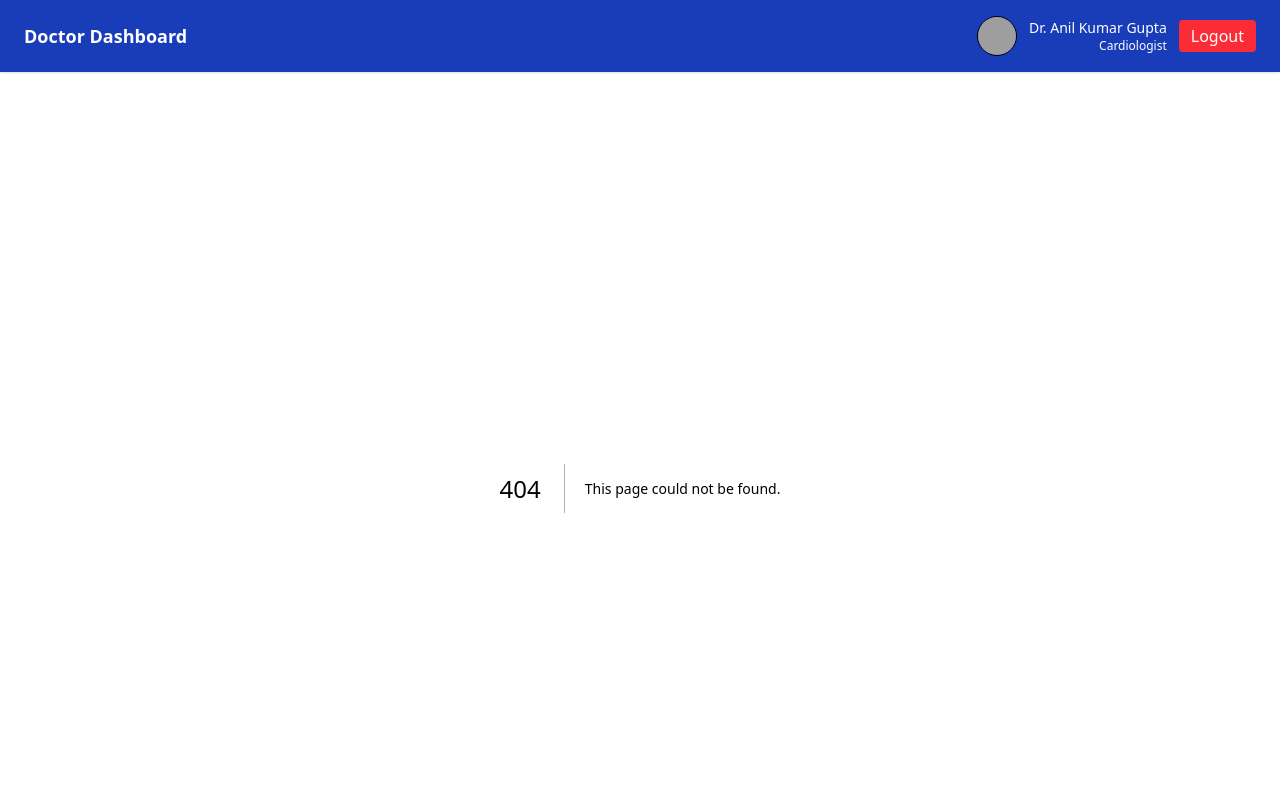
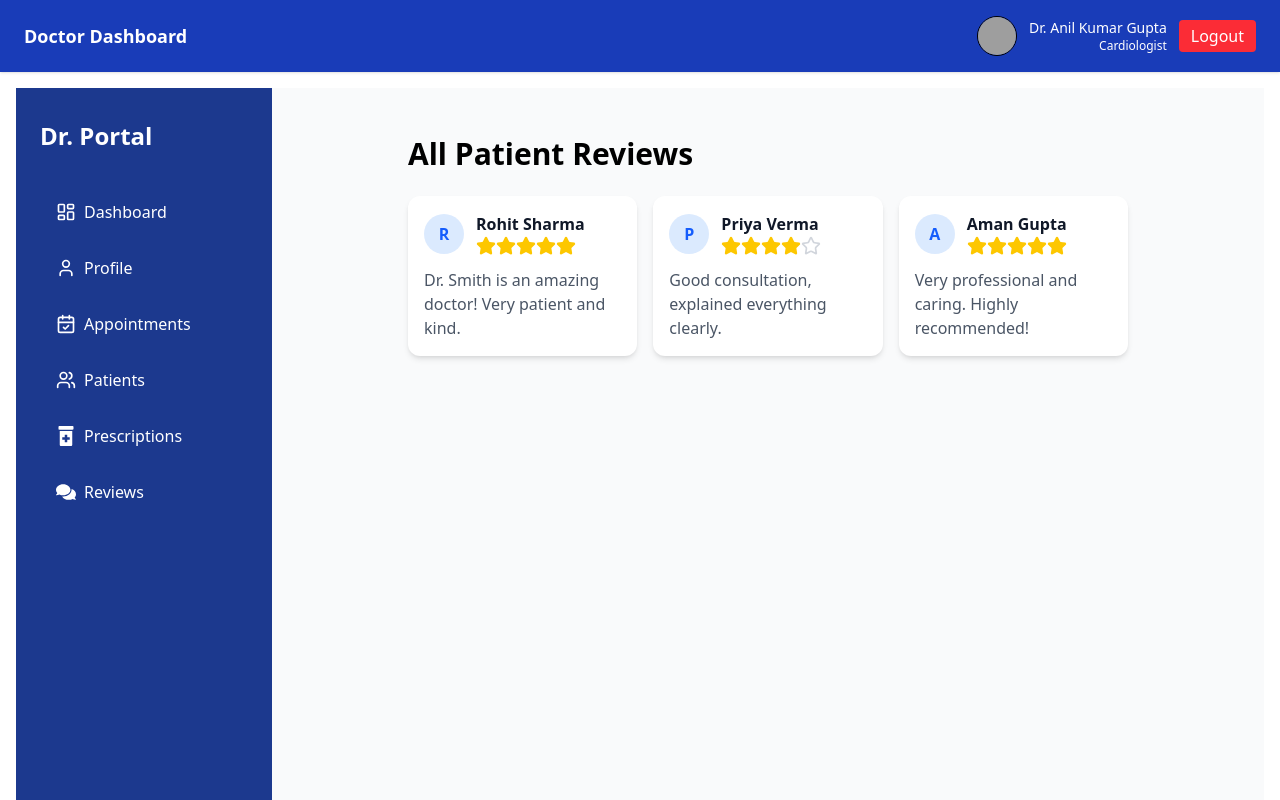
Before and after one commit to irfan56123/internship_task_02_updated, a Next.js app: page /doctor/reviews in a window 1280 px wide. Before the commit this address had no page. Shown: the top 800 px of the page. Built offline with nearby package versions, Linux system fonts and the light colour scheme; grey boxes are pictures that could not be loaded.

Commit message:
added Review

```diff
--- /dev/null
+++ b/src/app/api/reviews/route.ts
@@ -0,0 +1,23 @@
+import { NextResponse } from "next/server";
+
+const reviews = [
+  {
+    patientName: "Rohit Sharma",
+    rating: 5,
+    comment: "Dr. Smith is an amazing doctor! Very patient and kind."
+  },
+  {
+    patientName: "Priya Verma",
+    rating: 4,
+    comment: "Good consultation, explained everything clearly."
+  },
+  {
+    patientName: "Aman Gupta",
+    rating: 5,
+    comment: "Very professional and caring. Highly recommended!"
+  }
+];
+
+export async function GET() {
+  return NextResponse.json(reviews);
+}
--- a/src/app/doctor/layout.tsx
+++ b/src/app/doctor/layout.tsx
@@ -6,6 +6,7 @@ import { Menu, X, LayoutDashboard, User, CalendarCheck, Users, LogOut } from 'lu
 import { Disclosure } from '@headlessui/react';
 import LogoutButton from '../../components/logoutbutton';
 import { FaPrescriptionBottleAlt } from 'react-icons/fa';
+import { FaComments } from "react-icons/fa";
 
 
 
@@ -15,6 +16,8 @@ const navigation = [
   { name: 'Appointments', href: '/doctor/appointments', icon: <CalendarCheck className="w-5 h-5 mr-2" /> },
   { name: 'Patients', href: '/doctor/patients', icon: <Users className="w-5 h-5 mr-2" /> },
     { name: 'Prescriptions', href: '/doctor/prescriptions',icon: <FaPrescriptionBottleAlt className="w-5 h-5 mr-2 text-white" />
+ },
+   { name: 'Reviews', href: '/doctor/reviews',  icon: <FaComments className="w-5 h-5 mr-2 text-white" />
  },
 ];
 
--- /dev/null
+++ b/src/app/doctor/reviews/page.tsx
@@ -0,0 +1,10 @@
+import DoctorReviews from "@/components/DoctorReviews";
+
+export default function ReviewsPage() {
+  return (
+    <div className="max-w-3xl mx-auto p-6">
+      <h1 className="text-3xl font-bold mb-6">All Patient Reviews</h1>
+      <DoctorReviews />
+    </div>
+  );
+}
--- a/src/app/page.tsx
+++ b/src/app/page.tsx
@@ -7,13 +7,16 @@ export default function HomePage() {
     <div className="min-h-screen flex flex-col bg-white text-gray-800">
       {/* Navbar */}
       <nav className="flex justify-between items-center px-8 py-4 bg-blue-600 text-white shadow-md">
-        <h2 className="text-2xl font-bold">Doctor Onboarding</h2>
+        <h2 className="text-2xl font-bold">Patient & Doctor Portal</h2>
         <div className="flex gap-6">
           <Link href="/login" className="hover:text-blue-200 transition">
-            Login
+            Doctor Login
           </Link>
-          <Link href="/signup" className="hover:text-blue-200 transition">
-            Sign Up
+          <Link
+            href="https://internship-patient-task-t33j.vercel.app/login"
+            className="hover:text-blue-200 transition"
+          >
+            Patient Login
           </Link>
         </div>
       </nav>
@@ -23,24 +26,26 @@ export default function HomePage() {
         {/* Text Content */}
         <div className="max-w-xl">
           <h1 className="text-4xl md:text-5xl font-bold leading-tight mb-6 text-blue-600">
-            Manage Your Practice Effortlessly
+            One Platform for Patients & Doctors
           </h1>
           <p className="text-lg md:text-xl mb-8 text-gray-700">
-            A secure and modern platform for doctors to manage appointments,
-            patient records, and prescriptions — all in one place.
+            A secure and modern healthcare management system where patients can
+            easily book appointments and manage their medical records, while
+            doctors can handle schedules, patient details, salaries, and
+            prescriptions — all in one place.
           </p>
           <div className="flex gap-4">
             <Link
-              href="/signup"
+              href="https://internship-patient-task-t33j.vercel.app/login"
               className="px-6 py-3 bg-blue-600 text-white rounded-xl shadow-md hover:bg-blue-700 transition"
             >
-              Get Started
+              Patient Login
             </Link>
             <Link
               href="/login"
-              className="px-6 py-3 bg-white border border-blue-600 text-blue-600 rounded-xl shadow-md hover:bg-blue-50 transition"
+              className="px-6 py-3 bg-blue-600 text-white rounded-xl shadow-md hover:bg-blue-700 transition"
             >
-              Login
+              Doctor Login
             </Link>
           </div>
         </div>
@@ -63,35 +68,33 @@ export default function HomePage() {
         <div className="grid md:grid-cols-3 gap-8 max-w-6xl mx-auto">
           <div className="bg-white p-6 rounded-xl shadow hover:shadow-lg transition border border-blue-100">
             <h3 className="text-xl font-semibold mb-4 text-blue-600">
-              Appointments
+              Easy Appointment Booking
             </h3>
             <p className="text-gray-700">
-              Schedule, track, and manage appointments effortlessly.
+              Patients can book, reschedule, or cancel appointments with just a
+              few clicks. Doctors can manage their daily schedules efficiently.
             </p>
           </div>
           <div className="bg-white p-6 rounded-xl shadow hover:shadow-lg transition border border-blue-100">
             <h3 className="text-xl font-semibold mb-4 text-blue-600">
-              Patients
+              Complete Patient Management
             </h3>
             <p className="text-gray-700">
-              Access complete patient history and medical records.
+              Doctors get access to full patient medical history, prescriptions,
+              and visit records for better treatment decisions.
             </p>
           </div>
           <div className="bg-white p-6 rounded-xl shadow hover:shadow-lg transition border border-blue-100">
             <h3 className="text-xl font-semibold mb-4 text-blue-600">
-              Prescriptions
+              Billing & Salary Tracking
             </h3>
             <p className="text-gray-700">
-              Create, store, and manage prescriptions digitally.
+              Automated billing for patients and salary management for doctors,
+              keeping finances transparent and hassle-free.
             </p>
           </div>
         </div>
       </section>
-
-      {/* Footer */}
-      <footer className="py-6 text-center text-white bg-blue-600 ">
-        © {new Date().getFullYear()} Doctor Onboarding Platform
-      </footer>
     </div>
   );
 }
--- /dev/null
+++ b/src/components/DoctorReviews.tsx
@@ -0,0 +1,73 @@
+"use client";
+
+import React, { useEffect, useState } from "react";
+import { Star } from "lucide-react";
+
+interface Review {
+  patientName: string;
+  rating: number;
+  comment: string;
+}
+
+export default function DoctorReviews() {
+  const [reviews, setReviews] = useState<Review[]>([]);
+  const [loading, setLoading] = useState(true);
+
+  useEffect(() => {
+    const fetchReviews = async () => {
+      try {
+        const res = await fetch("/api/reviews");
+        const data = await res.json();
+        setReviews(data);
+      } catch (error) {
+        console.error("Error fetching reviews:", error);
+      } finally {
+        setLoading(false);
+      }
+    };
+    fetchReviews();
+  }, []);
+
+  const renderStars = (rating: number) => {
+    return Array.from({ length: 5 }).map((_, i) => (
+      <Star
+        key={i}
+        className={`w-5 h-5 ${
+          i < rating ? "text-yellow-400 fill-yellow-400" : "text-gray-300"
+        }`}
+      />
+    ));
+  };
+
+  return (
+    <div className="mt-6">
+
+
+      {loading ? (
+        <p className="text-gray-500">Loading reviews...</p>
+      ) : reviews.length === 0 ? (
+        <p className="text-gray-500">No reviews yet.</p>
+      ) : (
+        <div className="grid gap-4 sm:grid-cols-2 lg:grid-cols-3">
+          {reviews.map((review, index) => (
+            <div
+              key={index}
+              className="bg-white rounded-xl shadow-md p-4 hover:shadow-lg transition duration-200"
+            >
+              <div className="flex items-center gap-3 mb-3">
+                <div className="w-10 h-10 flex items-center justify-center rounded-full bg-blue-100 text-blue-600 font-semibold">
+                  {review.patientName.charAt(0).toUpperCase()}
+                </div>
+                <div>
+                  <p className="font-semibold text-gray-900">{review.patientName}</p>
+                  <div className="flex">{renderStars(review.rating)}</div>
+                </div>
+              </div>
+              <p className="text-gray-600">{review.comment}</p>
+            </div>
+          ))}
+        </div>
+      )}
+    </div>
+  );
+}
```
